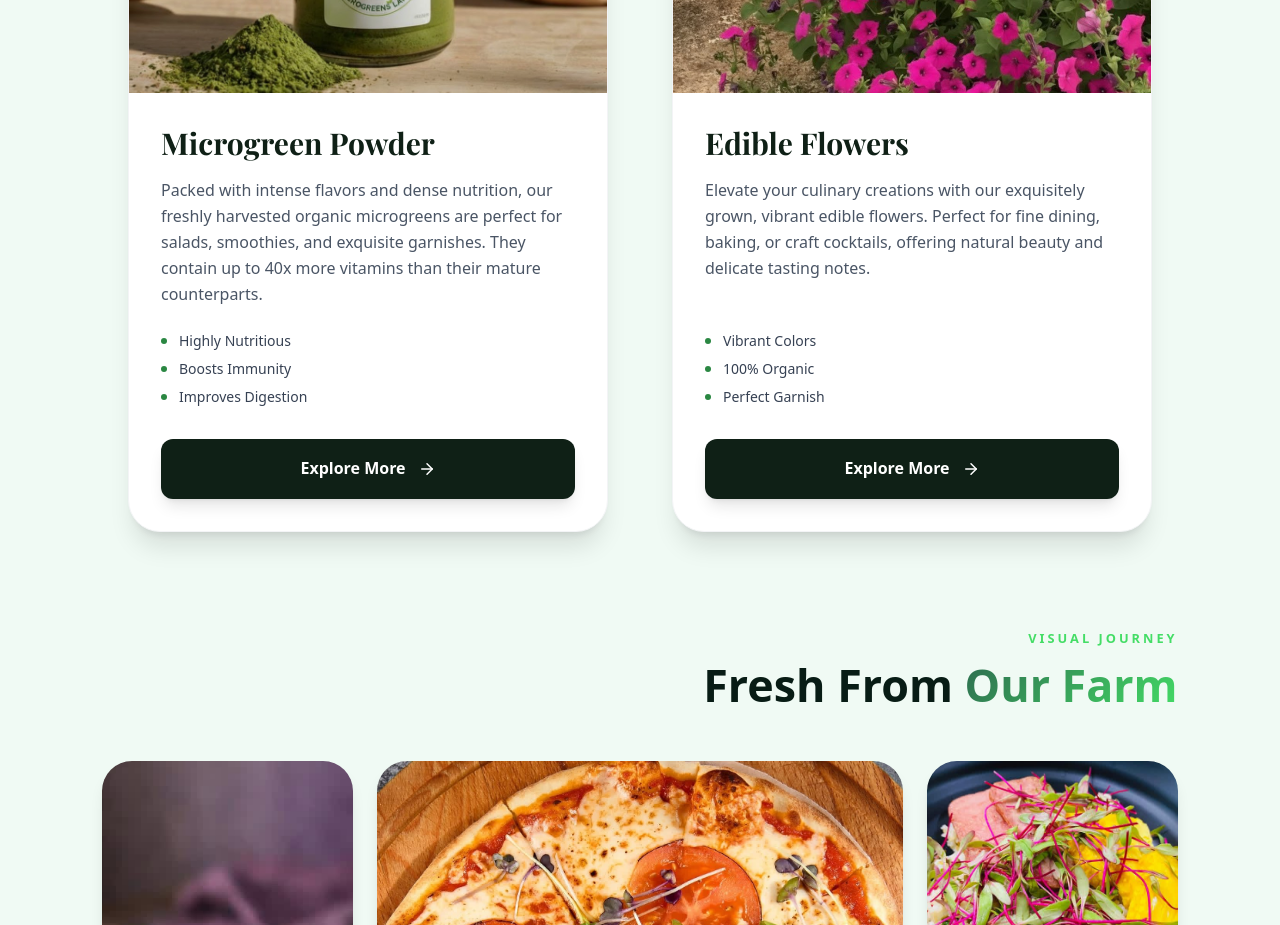
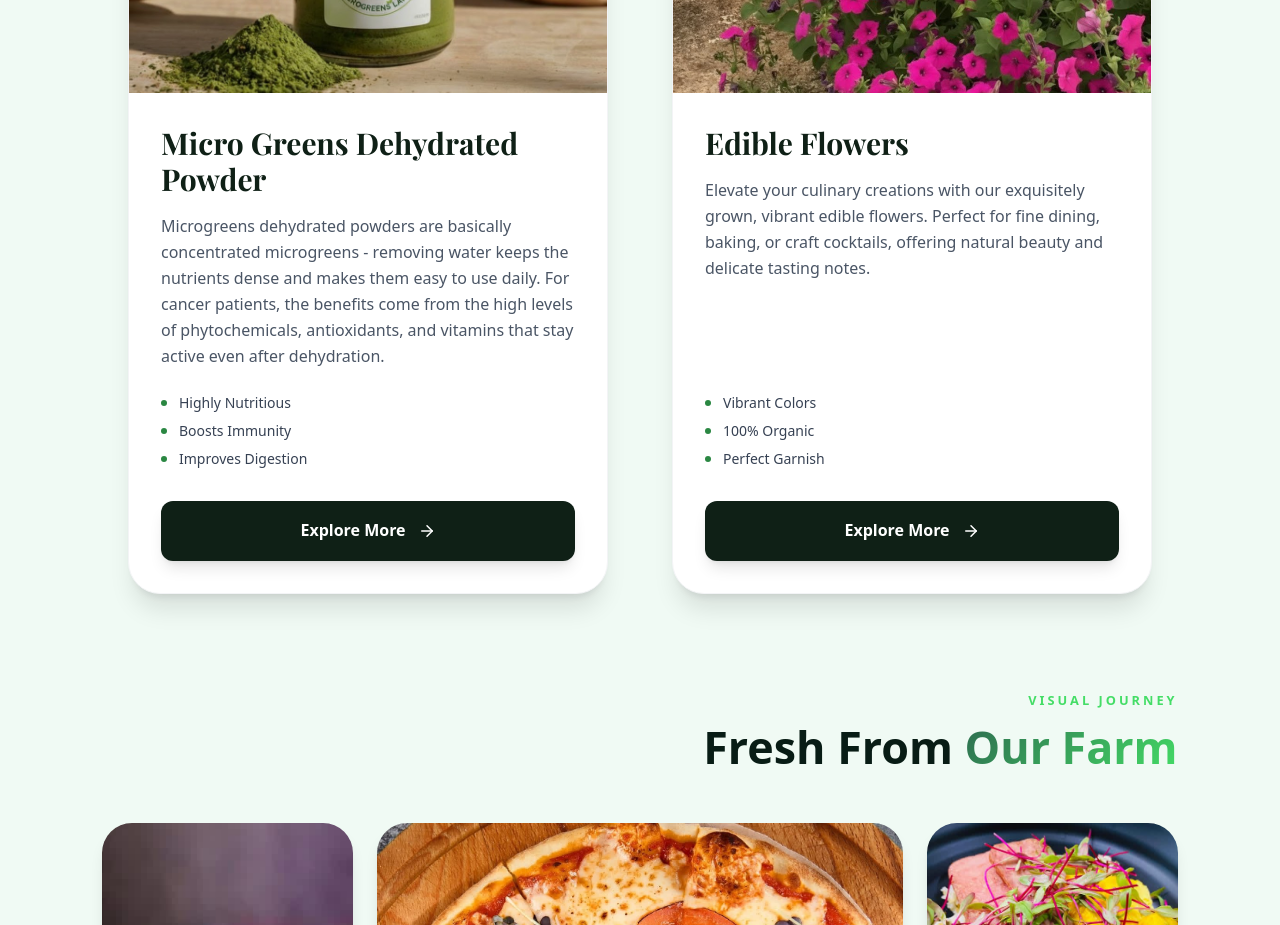
Before and after one commit to Piyumal-Bandaranayake/micro-seeds-project, a Next.js app: page /products in a window 1280 px wide. Shown: the part 880-1805 px from the top of the page. Built offline with nearby package versions, Linux system fonts and the light colour scheme; a web font is replaced by a local one.

Commit message:
Update microgreens product name and description

```diff
--- a/src/data/storeData.js
+++ b/src/data/storeData.js
@@ -1,8 +1,8 @@
 export const storeCategories = [
     {
         id: "microgreens",
-        name: "Microgreen Powder",
-        description: "Packed with intense flavors and dense nutrition, our freshly harvested organic microgreens are perfect for salads, smoothies, and exquisite garnishes. They contain up to 40x more vitamins than their mature counterparts.",
+        name: "Micro Greens Dehydrated Powder",
+        description: "Microgreens dehydrated powders are basically concentrated microgreens - removing water keeps the nutrients dense and makes them easy to use daily. For cancer patients, the benefits come from the high levels of phytochemicals, antioxidants, and vitamins that stay active even after dehydration.",
         image: "/powder.jpg",
         link: "/products/microgreens",
         features: ["Highly Nutritious", "Boosts Immunity", "Improves Digestion"]
```
